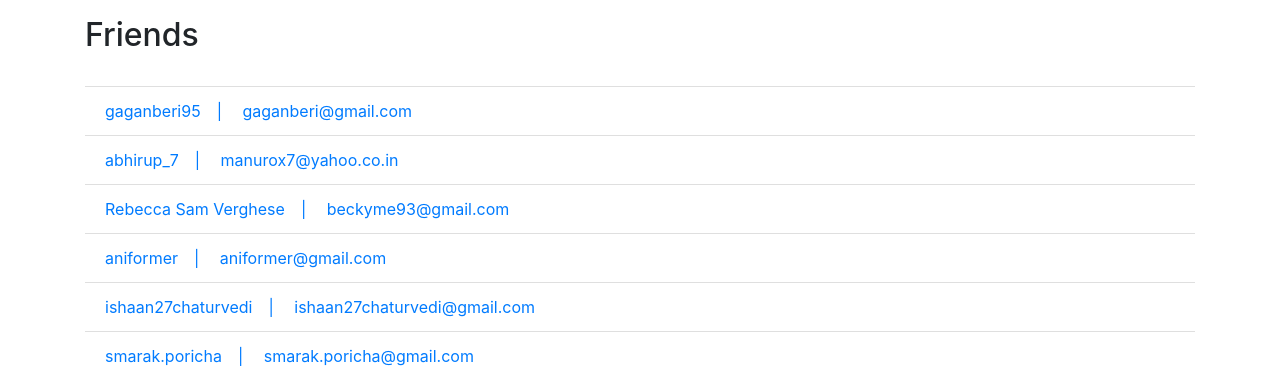
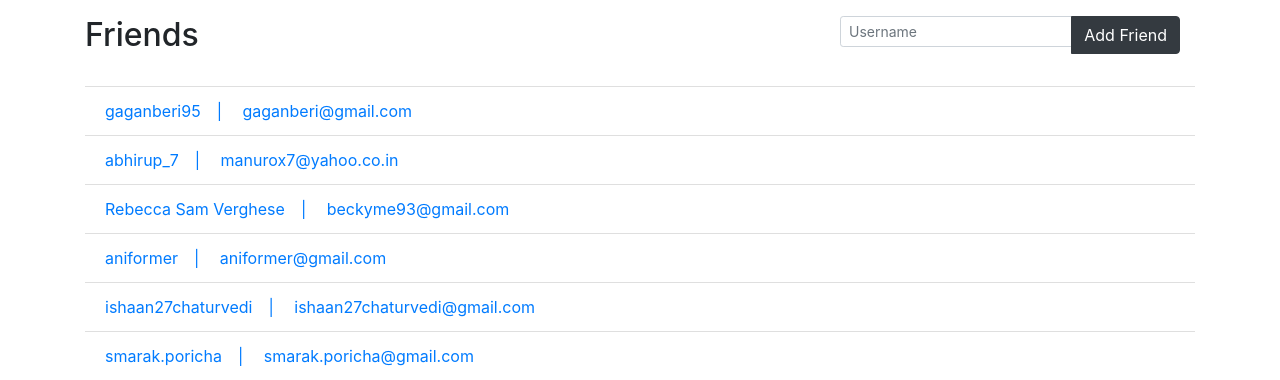
Before and after one commit to mannmann2/soundandcolor.web, a Django app: page /friends in a window 1280 px wide. Shown: the part 56-436 px from the top of the page. Run offline with Django 3.2, Linux system fonts and the light colour scheme; a user stored in the database is signed in; data comes from the database, SQL or seed files in the repository; both versions use the stored data as it was after the commit; parts of the project's set-up code (start-up, migrations or seed data) failed here and were passed over; some libraries are stand-ins or nearby versions.

Commit message:
Added friend requests, extended scopes, storing scopes and friend list

```diff
--- a/stats/admin.py
+++ b/stats/admin.py
@@ -11,7 +11,7 @@ from .models import CustomUser
 class CustomUserAdmin(UserAdmin):
     fieldsets = (
         (None, {'fields': ('username', 'password')}),
-        ('Personal info', {'fields': ('name', 'email', 'uri', 'access_token', 'refresh_token', 'token')}),
+        ('Personal info', {'fields': ('name', 'email', 'uri', 'access_token', 'refresh_token', 'token', 'scope', 'friends')}),
         ('Permissions', {'fields': ('is_active', 'is_staff', 'is_superuser', 'groups', 'user_permissions')}),
         ('Important dates', {'fields': ('last_login', 'date_joined')}),
     )
--- a/stats/models.py
+++ b/stats/models.py
@@ -1,6 +1,7 @@
 from django.db import models
 from django.utils import timezone
 from django.contrib.auth.models import AbstractBaseUser, PermissionsMixin, BaseUserManager
+# from django.contrib.postgres.fields import ArrayField
 
 # class Question(models.Model):
 
@@ -47,6 +48,9 @@ class CustomUser(AbstractBaseUser, PermissionsMixin):
     access_token = models.CharField(max_length=400)
     refresh_token = models.CharField(max_length=400)
     token = models.CharField(max_length=400, blank=True)
+    scope = models.CharField(max_length=400, blank=True)
+
+    friends = models.TextField(blank=True, default='')
 
     is_staff = models.BooleanField(default=False)
     is_superuser = models.BooleanField(default=False)
--- a/stats/templates/base.html
+++ b/stats/templates/base.html
@@ -14,6 +14,7 @@
     <link href="https://fonts.googleapis.com/css?family=Roboto" rel="stylesheet">
     <link rel="shortcut icon" type="image/png" href="{% static 'logo.png' %}"/>
     <title>{%block title %}S&C{% endblock%}</title>
+    {% block style %}{% endblock %}
   </head>
   <body>
     {% include 'navbar.html' %}
--- a/stats/templates/graphs3.html
+++ b/stats/templates/graphs3.html
@@ -93,6 +93,7 @@
     }
   );
 </script>
+<h2>Under construction.</h2>
 <!-- <script>
 /**
  * Here is just a basic example on how to properly display a graph
--- a/stats/templates/navbar.html
+++ b/stats/templates/navbar.html
@@ -1,6 +1,14 @@
 {% load staticfiles %}
 
-<nav class="navbar fixed-top navbar-expand-lg navbar-light" style="background-color: #FFFFFF">
+{%block style %}
+<style>
+.navbar  {
+  background-color:rgb(255,255,255)
+}
+</style>
+{% endblock %}
+
+<nav class="navbar fixed-top navbar-expand-lg navbar-light">
   <!-- #191414; -->
   <a class="navbar-brand" href="/">
     <img src="{% static 'logo.png' %}" width="30" height="30" class="d-inline-block align-top" alt=".">
@@ -54,7 +62,7 @@
 
         {% else %}
           <li class="nav-item"><a class="nav-link"
-          href="https://accounts.spotify.com/authorize/?client_id=e6f5f053a682454ca4eb1781064d3881&response_type=code&redirect_uri=http://www.localhost:8000/auth&scope=user-top-read%20user-follow-read%20user-library-read%20user-read-recently-played%20user-read-email%20user-read-currently-playing%20streaming">
+          href="https://accounts.spotify.com/authorize/?client_id=e6f5f053a682454ca4eb1781064d3881&response_type=code&redirect_uri=http://www.localhost:8000/auth&scope=user-top-read%20user-follow-read%20user-library-read%20user-read-recently-played%20user-read-email%20user-read-currently-playing%20streaming%20playlist-modify-private%20playlist-modify-public">
               Log In<span class="sr-only">(current)</span></a></li>
         <!-- <li class="nav-item"><a class="nav-link" href="">Sign Up<span class="sr-only">(current)</span></a></li> -->
 
--- a/stats/templates/users.html
+++ b/stats/templates/users.html
@@ -2,8 +2,36 @@
 {% load index %}
 
 {%block title %}Friends | {{block.super}} {% endblock %}
-{% block head %}Friends{% endblock %}
+
+
+{% block head %}Friends
+<form style='position:relative; float:right' action="/add" method="get" class="input-group col-sm-4">
+	<input class="form-control form-control-sm col-sm-10" type="search" placeholder="Username" name="query" aria-label="Search">
+	<div class="input-group-append">
+	<button role="button" class="btn btn-dark" type='submit'>Add Friend</button>
+</div>
+</form>
+{% endblock %}
+
+
+
 {% block content %}
+
+{% if message %}
+	<h4>{{ message }}</h4>
+{% endif %}
+<!-- onclick="display()"
+<script type="text/javascript">
+	function display() {
+		var z = prompt("Enter Username");
+		if(z != null) {
+			document.getElementById("demo").innerHTML = "thankyou " + z;
+			document.getElementById("case").style.display = 'block';
+		} else {
+			document.getElementById("demo").innerHTML = "thankyou";
+		}
+	}
+</script> -->
 <br>
 <div class="list-group list-group-flush">
 	{% for user in users %}
--- a/stats/urls.py
+++ b/stats/urls.py
@@ -15,6 +15,7 @@ urlpatterns = [
     path('auth', views.auth, name='auth'),
     path('refresh', views.refresh_all, name='refresh'),
     path('friends', views.users, name='users'),
+    path('add', views.add, name='add'),
     path('new', views.new, name='new'),
     path('graphs', views.graphs, name='graphs'),
     path('search', views.search, name='search'),
--- a/stats/views.py
+++ b/stats/views.py
@@ -13,14 +13,17 @@ import spotipy
 import requests
 from random import random
 from elasticsearch import Elasticsearch
-import plotly.plotly as py
-import plotly.graph_objs as go
-import plotly
+# import plotly.plotly as py
+# import plotly.graph_objs as go
+# import plotly
+from colorthief import ColorThief
 
-plotly.tools.set_credentials_file(username='armanmann2', api_key='UQYdm8ikKKAL7pLJ7wzp')
+# plotly.tools.set_credentials_file(username='armanmann2', api_key='UQYdm8ikKKAL7pLJ7wzp')
 import networkx as nx
 from dateutil.parser import parse
 from django.contrib.auth import logout, login
+from urllib.request import urlopen
+import io
 
 from .models import CustomUser as User
 
@@ -52,7 +55,7 @@ def save():
         x = User.objects.filter(username=js1['id'])
         if not x:
             print (js1['id'])
-            user = User(username=js1['id'], email=js1['email'], uri=js1['uri'], name=js1['display_name'], access_token=js['access_token'], refresh_token=js['refresh_token'])
+            user = User(username=js1['id'], email=js1['email'], uri=js1['uri'], name=js1['display_name'], access_token=js['access_token'], refresh_token=js['refresh_token'], scope=js['scope'])
             user.set_password('password')
             user.save()
 
@@ -115,10 +118,13 @@ def auth(request):
     print(js1)
     user = User.objects.filter(username=js1['id'])
     if not user:
-        user = User(username=js1['id'], email=js1['email'], uri=js1['uri'], name=js1['display_name'], access_token=js['access_token'], refresh_token=js['refresh_token'])
+        user = User(username=js1['id'], email=js1['email'], uri=js1['uri'], name=js1['display_name'], access_token=js['access_token'], refresh_token=js['refresh_token'], scope=js['scope'])
         user.set_password("password")
         user.token = js['access_token']
         user.save()
+    else: ######
+        user[0].scope = js['scope']
+        user[0].save()
 
     user = authenticate(username=js1['id'], password="password")
     login(request, user)
@@ -147,11 +153,37 @@ def refresh_all(request):
 
     return HttpResponseRedirect('/friends')
 
+def add(request):
+    current_user = request.user
+    username = request.GET['query']
+
+    # ADD FRIENDS!!!! NEED TO CHECK IF USER EXISTS and add as friend in both users after a notification
+    # for user1 in User.objects.all():
+    #     x += user1.username
+    if username and User.objects.filter(username=username) and username not in current_user.friends.split(',')[:-1]:
+        current_user.friends += username + ','
+        current_user.save()
+        message = 'Added ' + username + '.'
+        # message = 'Notification sent.'
+    elif not username:
+        message = ''
+    elif not User.objects.filter(username=username):
+        message = "User does not exist. Make sure they've signed up."
+    else:
+        message = 'You are already friends.'
+    return render(request, 'users.html', {'users': get_friends(current_user), 'message':message})
+    # return HttpResponseRedirect('/friends')
+
 def get_friends(current_user):
     users = []
     f = User.objects.all()
+    if current_user is None:
+        fx = [user.username for user in f]
+    else:
+        fx = current_user.friends.split(',')[:-1]
+    print(fx)
     for user in f:
-        if user != current_user:
+        if user != current_user and user.username in fx:
             name = user.name or user.username
             # try:
             #     url = "https://api.spotify.com/v1/me/player/currently-playing?access_token=" + user.token
@@ -175,9 +207,12 @@ def home(request):
     current_user = request.user
     cols = []
     for ch in "Sound & Color":
-        cols.append([ch, 60+100*random(), 140+100*random(), 155+100*random()])
+        cols.append([ch, 20+100*random(), 140+100*random(), 155+100*random()])
     # save()
     return render(request, 'home.html', {'users': get_friends(None), 'cols':cols})
+
+
+
 
 # def ref(request):
 #     cols = []
@@ -192,6 +227,9 @@ def home(request):
 #     response['Content-Type'] = 'application/pdf'
 #     response['Content-Disposition'] = 'attachment; filename="%s.pdf"' % 'whatever'
 #     return response
+
+
+
 
 def details(request, username):
     user = User.objects.get(username=username)
@@ -286,6 +324,7 @@ def new(request):
         #     break
 
     return render(request, 'new.html', {'new':albs, 'token':user.token})
+
 
 def get_related_artists(id, token):
     url = "https://api.spotify.com/v1/artists/" + id + "/related-artists?access_token=" + token
@@ -570,6 +609,11 @@ def album(request, album):
     pop = js.pop('popularity')
     uri = js.pop('uri')
 
+    img_url = urlopen(img)
+    img_file = io.BytesIO(img_url.read())
+    color_thief = ColorThief(img_file)
+    dom = color_thief.get_color(quality=50)
+
     if es.exists('album-tracks', doc_type='_doc', id=album):
         js1 = es.get('album-tracks', doc_type='_doc', id=album)['_source']
     else:
@@ -593,14 +637,16 @@ def album(request, album):
         else:
             break
 
-    context = {'img':img, 'name':name, 'pop':pop, 'artist':artist_name, 'id':artist_id, 'type':album_type,
-               'genres':genres, 'label':label, 'date':date, 'tracks':trks, 'token':token, 'uri':uri}
+    context = {'img':img, 'name':name, 'pop':pop, 'artist':artist_name, 'id':artist_id, 'type':album_type, "dom":dom, 'genres':genres, 'label':label, 'date':date, 'tracks':trks, 'token':token, 'uri':uri}
     return render(request, 'album.html', context)
 
 
 def genres(request, username):
     user = User.objects.get(username=username)
     pass
+
+
+
 
 
 # class IndexView(generic.ListView):
```
Also changed, not shown: stats/templates/album.html (+8 -0 lines), db.sqlite3, 3 other files.
